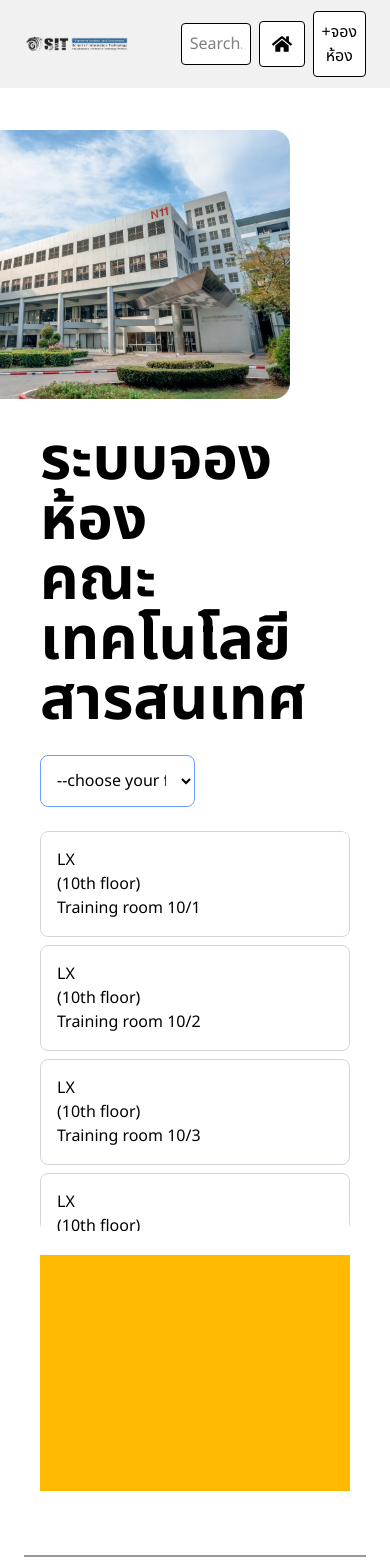
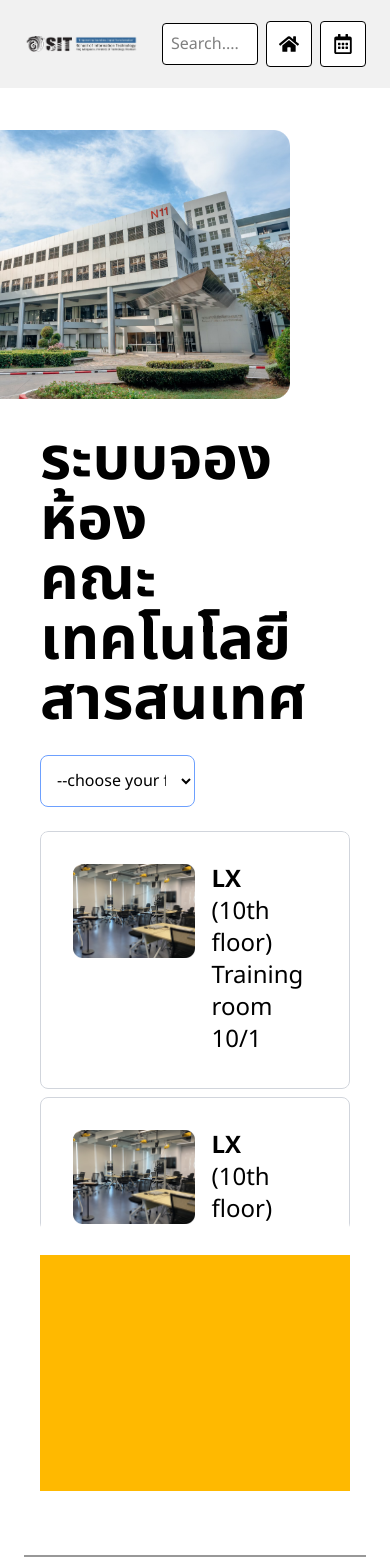
Before and after one commit to GodFilmmy/SIT-HelloWorld-G3, a React (Vite) app: page / in a window 390 px wide. Shown: the top 1568 px of the page. Built offline with nearby package versions, Linux system fonts and the light colour scheme.

Commit message:
NavBarLittleCalendar

```diff
--- a/src/HomePage/HomePage.jsx
+++ b/src/HomePage/HomePage.jsx
@@ -5,26 +5,31 @@ const rooms = {
     building: "LX",
     floor: "(10th floor)",
     roomName: "Training room 10/1",
+    roomPic: "Home-img/home-room-selectpic.png",
   },
   room2: {
     building: "LX",
     floor: "(10th floor)",
     roomName: "Training room 10/2",
+    roomPic: "Home-img/home-room-selectpic.png",
   },
   room3: {
     building: "LX",
     floor: "(10th floor)",
     roomName: "Training room 10/3",
+    roomPic: "Home-img/home-room-selectpic.png",
   },
   room4: {
     building: "LX",
     floor: "(10th floor)",
     roomName: "Training room 10/2",
+    roomPic: "Home-img/home-room-selectpic.png",
   },
   room5: {
     building: "LX",
     floor: "(10th floor)",
     roomName: "Training room 10/2",
+    roomPic: "Home-img/home-room-selectpic.png",
   },
 };
 
@@ -32,7 +37,7 @@ function HomePage() {
   const homeNavigate = useNavigate();
   const handleRoomBoxSelected = () => {
     homeNavigate("/form");
-    window.scrollTo({top:0});
+    window.scrollTo({ top: 0 });
   };
 
   return (
@@ -75,14 +80,23 @@ function HomePage() {
                 <div
                   onClick={handleRoomBoxSelected}
                   key={roomKey}
-                  className="home-room-choosing-box p-4 mb-2 border border-gray-300 rounded-lg hover:border-2"
+                  className="home-room-choosing-box flex gap-4 text-2xl p-8 mb-2 border border-gray-300 rounded-lg hover:border-2"
                 >
-                  <div className="home-room-building">
-                    {rooms[roomKey].building}
+                  <div className="hoom-room-choosing-box-left">
+                    <div className="home-room-building">
+                      <img src={rooms[roomKey].roomPic} />
+                    </div>
                   </div>
-                  <div className="home-room-floor">{rooms[roomKey].floor}</div>
-                  <div className="home-room-floor">
-                    {rooms[roomKey].roomName}
+                  <div className="hoom-room-choosing-box-right">
+                    <div className="home-room-building font-bold">
+                      {rooms[roomKey].building}
+                    </div>
+                    <div className="home-room-floor">
+                      {rooms[roomKey].floor}
+                    </div>
+                    <div className="home-room-floor">
+                      {rooms[roomKey].roomName}
+                    </div>
                   </div>
                 </div>
               ))}
--- a/src/NavBar/Nav.jsx
+++ b/src/NavBar/Nav.jsx
@@ -1,16 +1,24 @@
-import { SlArrowLeft } from "react-icons/sl";
 import { useNavigate } from "react-router-dom";
 import { FaSearch } from "react-icons/fa";
 import { FaHome } from "react-icons/fa";
+import { FaRegCalendarAlt } from "react-icons/fa";
 import ReservationBtn from "../Reservation-Btn";
+
 function TopNavBar() {
   const navigate = useNavigate();
+
   const handleGoHome = () => {
-  navigate("/");
-  window.scrollTo({top:0});
-  }
+    navigate("/");
+    window.scrollTo({ top: 0 });
+  };
+
+  const handleGoToForm = () => {
+    navigate("/form");
+    window.scrollTo({ top: 0 });
+  };
+
   return (
-    <div className="top-nav bg-[#f1f1f1] w-full fixed h-[88px] z-30 top-0 left-0 flex items-center justify-between px-6 gap-7">
+    <div className="top-nav bg-[#f1f1f1] w-full fixed h-[88px] z-30 top-0 left-0 flex items-center justify-between px-6 lg:gap-7">
       <div className="nav-left flex items-center basis-1/3">
         <div className="nav-sitIcon">
           <img src="SitLogo.png" className="w-[391px]" alt="Site Logo" />
@@ -29,12 +37,25 @@ function TopNavBar() {
           />
         </div>
         <div>
-          <button onClick={handleGoHome} className="bg-white p-3 border rounded text-xl hover:border-2">
+          <button
+            onClick={handleGoHome}
+            className="bg-white p-3 border rounded text-xl hover:border-2"
+          >
             <FaHome />
           </button>
         </div>
-        <div>
-          <ReservationBtn/>
+
+        <div className="hidden lg:block">
+          <ReservationBtn />
+        </div>
+
+        <div className="lg:hidden">
+          <button
+            onClick={handleGoToForm}
+            className="p-3 border rounded text-xl bg-white hover:border-2"
+          >
+            <FaRegCalendarAlt />
+          </button>
         </div>
       </div>
     </div>
```
Also changed, not shown: public/Home-img/home-room-selectpic.png (added).
